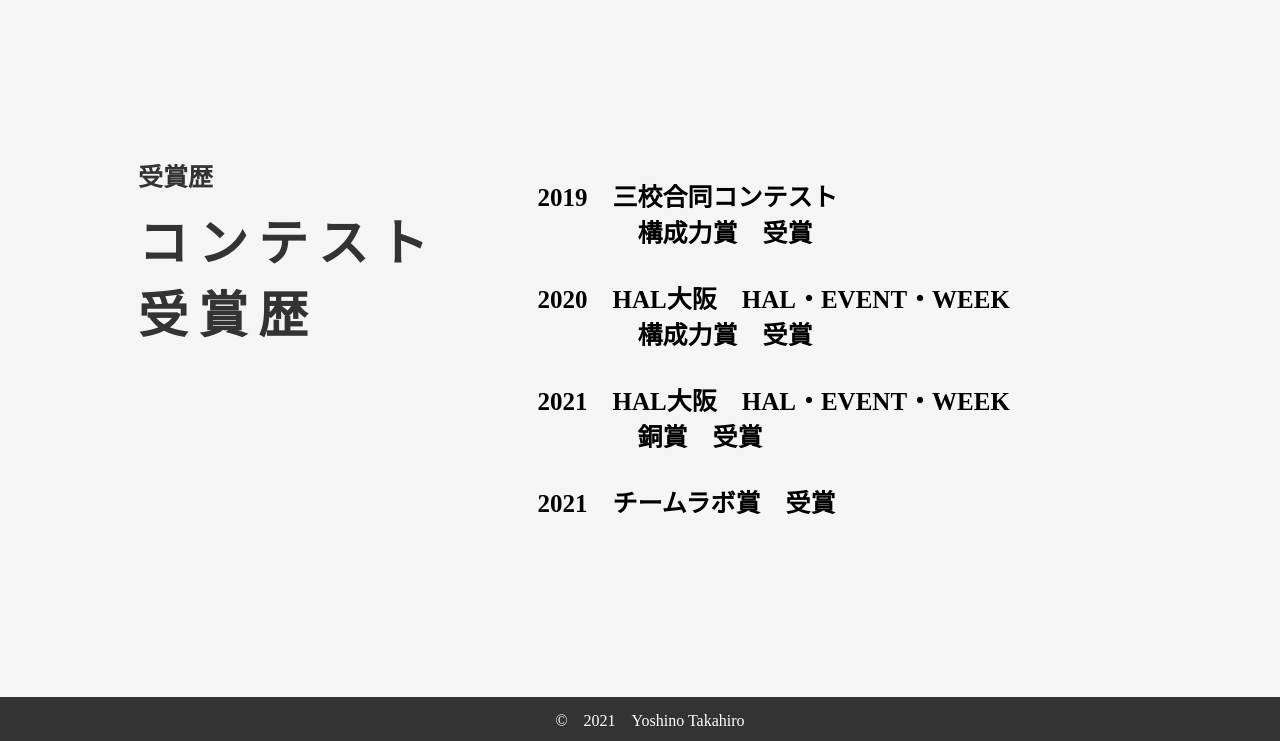
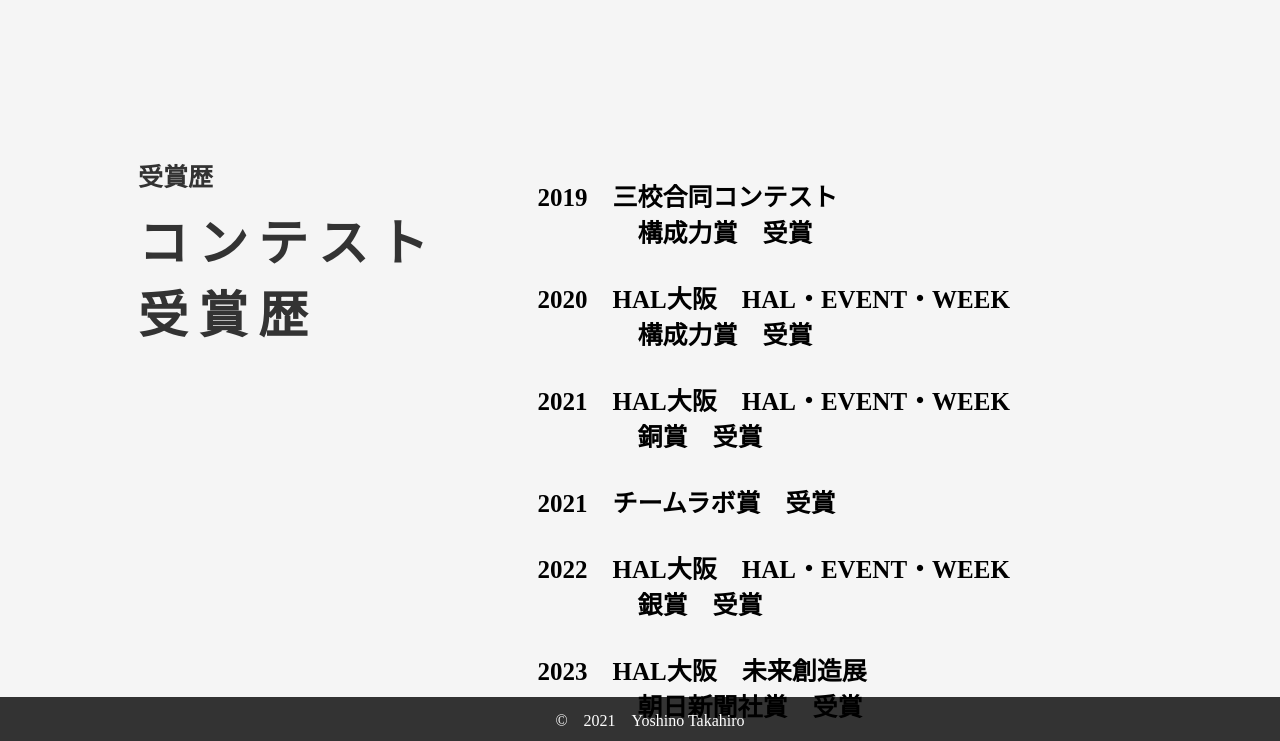
Before and after one commit to YoshinoTakahiro/portfolio, a plain HTML site: page profile.html in a window 1280 px wide. Shown: the part 2097-2838 px from the top of the page. Drawn offline with Linux system fonts and the light colour scheme; a web font is replaced by a local one.

Commit message:
アップデート

```diff
--- a/profile.html
+++ b/profile.html
@@ -162,6 +162,16 @@
                     <h3>
                         2021　チームラボ賞　受賞
                     </h3>
+                    <h3>
+                        2022　HAL大阪　HAL・EVENT・WEEK
+                        <br>
+                        　　　　銀賞　受賞
+                    </h3>
+                    <h3>
+                        2023　HAL大阪　未来創造展
+                        <br>
+                        　　　　朝日新聞社賞　受賞
+                    </h3>
                 </div>
 
             </section>
```
